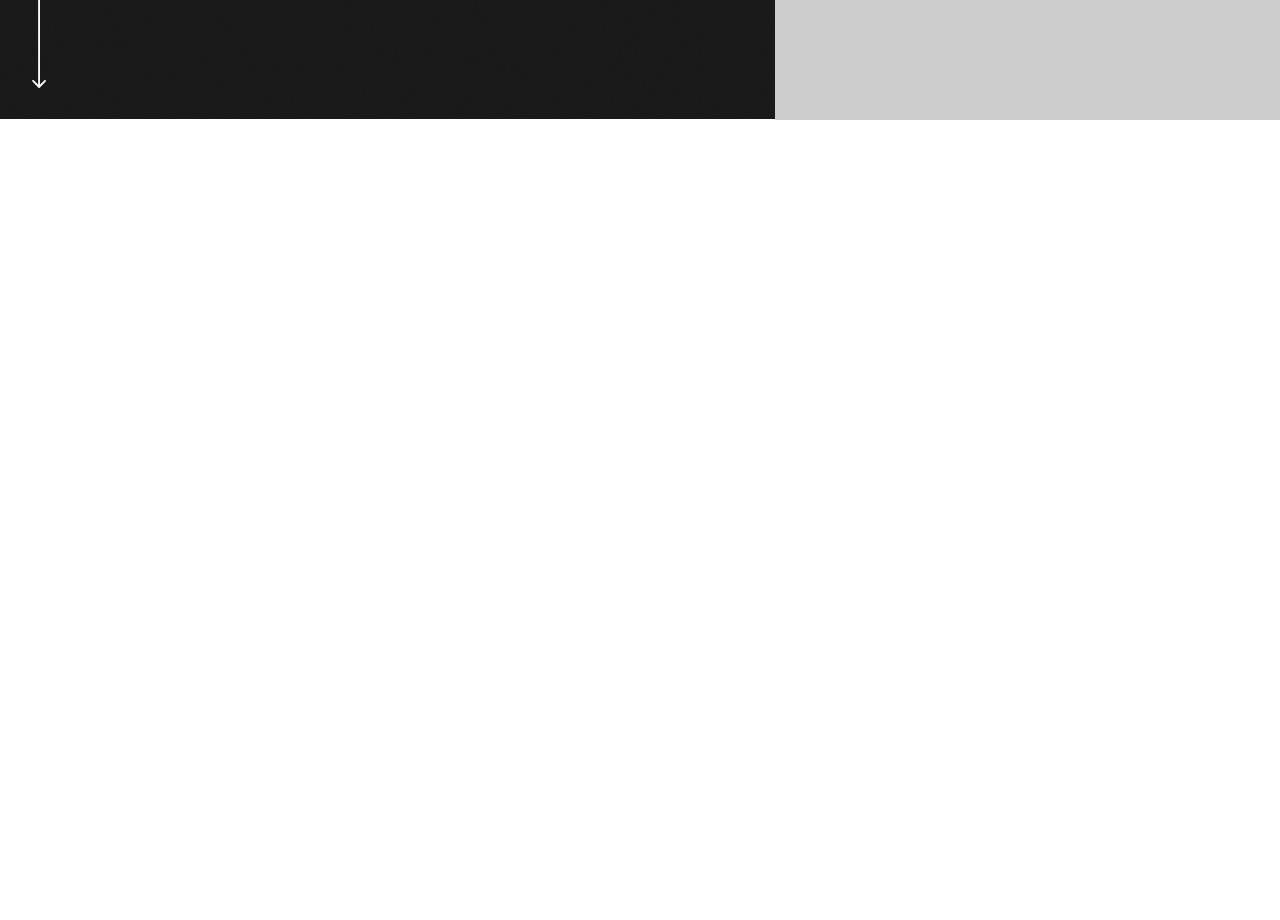
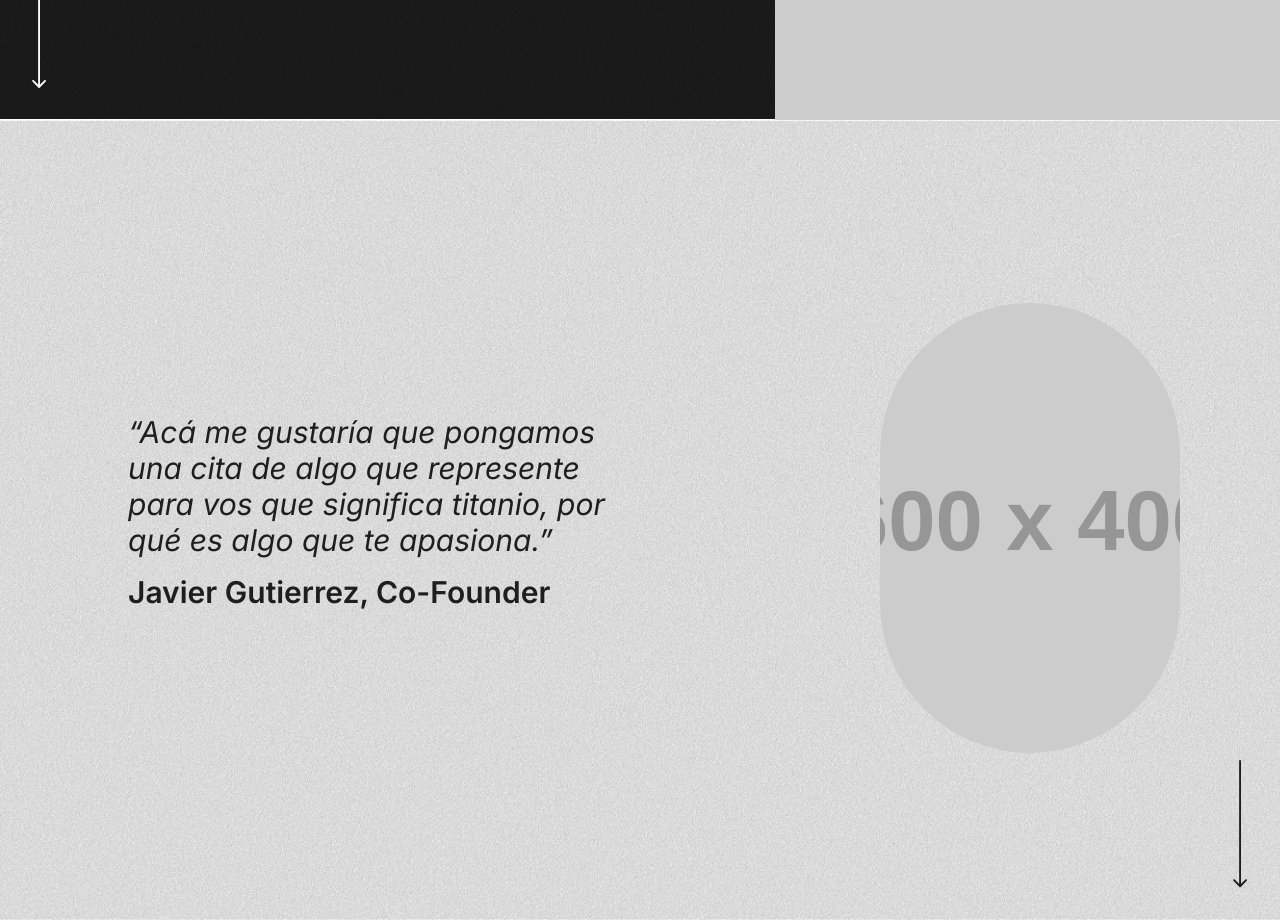
Before and after one commit to LPocay/titanio-svelte, a SvelteKit app: page /history in a window 1280 px wide. Shown: the part 1480-2400 px from the top of the page. Before the commit the page ends 1600 px from the top, so only its background shows below. Built offline with nearby package versions, Linux system fonts and the light colour scheme; a web font is replaced by a local one.

Commit message:
Adds Quote section

```diff
--- a/src/lib/Story.svelte
+++ b/src/lib/Story.svelte
@@ -6,7 +6,7 @@
 
 <section class="relative grid h-screen w-full grid-rows-2 text-titanio-500" id="historia">
 	<div
-		class="relative flex w-full flex-col items-start justify-end bg-[url(/img/story-bg.png)] px-10 pb-15 md:px-[15vw]"
+		class="relative flex w-full flex-col items-start justify-end bg-[url(/img/history-bg.png)] px-10 pb-15 md:px-[15vw]"
 	>
 		<div class="mb-4">
 			<h1 class="text-xs md:text-[16px]">Nuestra historia</h1>
--- /dev/null
+++ b/src/lib/history/Quote.svelte
@@ -0,0 +1,26 @@
+<script lang="ts">
+	import ScrollArrow from '../ScrollArrow.svelte';
+</script>
+
+<section
+	class="relative flex h-screen w-full flex-col bg-[url(/img/history-bg.png)] bg-cover px-8 pt-16 pb-16 font-inter text-white md:flex-row md:items-center md:justify-between md:bg-[url(/img/history-big-bg.png)] md:p-0"
+	id="producto"
+>
+	<div class="max-sm:hidden">
+		<ScrollArrow dark position="right" />
+	</div>
+	<div
+		class="text-titanio-500 md:flex md:w-full md:basis-[61%] md:flex-col md:items-start md:justify-center md:px-[10vw]"
+	>
+		<div class="mb-4">
+			<p class="text-2xl italic md:text-3xl md:mb-4">
+				“Acá me gustaría que pongamos una cita de algo que represente para vos que significa
+				titanio, por qué es algo que te apasiona.”
+			</p>
+			<p class="text-xl font-semibold md:text-3xl">Javier Gutierrez, Co-Founder</p>
+		</div>
+	</div>
+	<div
+		class="mx-auto mt-4 h-full w-full max-w-[233px] rounded-[120px] bg-[url(https://placehold.co/600x400/black/white)] bg-center md:max-w-[300px] md:max-h-[450px] md:rounded-[180px]"
+	></div>
+</section>
--- a/src/lib/product/Quality.svelte
+++ b/src/lib/product/Quality.svelte
@@ -4,7 +4,7 @@
 
 <section class="relative grid h-screen w-full grid-rows-2 text-titanio-500" id="quality">
 	<div
-		class="relative flex w-full flex-col items-start justify-center bg-[url(/img/story-bg.png)] px-8 md:px-[15vw] md:justify-end md:pb-11"
+		class="relative flex w-full flex-col items-start justify-center bg-[url(/img/history-bg.png)] px-8 md:px-[15vw] md:justify-end md:pb-11"
 	>
 		<div class="mb-4">
 			<h1 class="text-xs md:text-2xl">Calidad garantizada</h1>
--- a/src/routes/history/+page.svelte
+++ b/src/routes/history/+page.svelte
@@ -1,10 +1,12 @@
 <script lang="ts">
 	import HistoryFull from "$lib/history/HistoryFull.svelte";
 	import HistoryIntro from "$lib/history/HistoryIntro.svelte";
+	import Quote from "$lib/history/Quote.svelte";
 
 </script>
 
 <main>
   <HistoryIntro />
   <HistoryFull />
+  <Quote />
 </main>
```
Also changed, not shown: static/img/history-bg.png (renamed from static/img/story-bg.png), static/img/history-big-bg.png (added).
